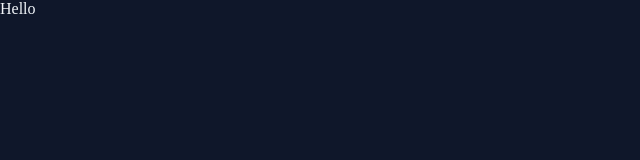
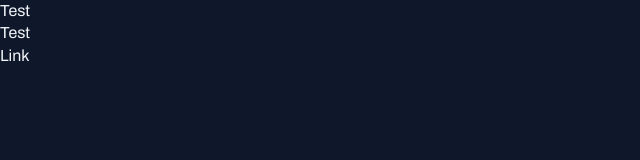
Before and after one commit to rodrigovaladao/project-news-portal, a plain HTML site: page index.html in a window 1280 px wide. Shown: the full height of the page, 0-640 px from the left. Drawn offline with Linux system fonts and the light colour scheme.

Commit message:
global css - fonts

```diff
--- a/index.html
+++ b/index.html
@@ -1,12 +1,22 @@
 <!DOCTYPE html>
 <html lang="en">
   <head>
+    <link rel="preconnect" href="https://fonts.googleapis.com" />
+    <link rel="preconnect" href="https://fonts.gstatic.com" crossorigin />
+
     <meta charset="UTF-8" />
     <meta name="viewport" content="width=device-width, initial-scale=1.0" />
     <title>News Portal</title>
     <link rel="stylesheet" href="./styles/index.css" />
+
+    <link
+      href="https://fonts.googleapis.com/css2?family=Archivo:ital,wght@0,100..900;1,100..900&display=swap"
+      rel="stylesheet"
+    />
   </head>
   <body>
-    Hello
+    <h1>Test</h1>
+    <h2>Test</h2>
+    <a href="#">Link</a>
   </body>
 </html>
--- a/styles/global.css
+++ b/styles/global.css
@@ -11,9 +11,33 @@
   --stroke-color: #1e293b;
   --text-color-primary: #f1f5f9;
   --text-color-secondary: #cbd5e1;
+
+  --font-family: "Archivo", serif;
+  --h1: 800 24px/135% var(--font-family);
+  --h2: 800 16px/140% var(--font-family);
+  --h3: 800 14px/140% var(--font-family);
+  --text-span: 600 14px/145% var(--font-family);
+  --text: 400 16px/140% var(--font-family);
+  --text-sm: 400 14px/160% var(--font-family);
 }
 
 body {
+  font: var(--text);
   color: var(--text-color-primary);
   background-color: var(--bg-color);
 }
+
+a {
+  text-decoration: none;
+  color: inherit;
+}
+
+a:hover {
+  color: var(--brand-color-light);
+}
+
+h1,
+h2,
+h3 {
+  font: inherit;
+}
```
